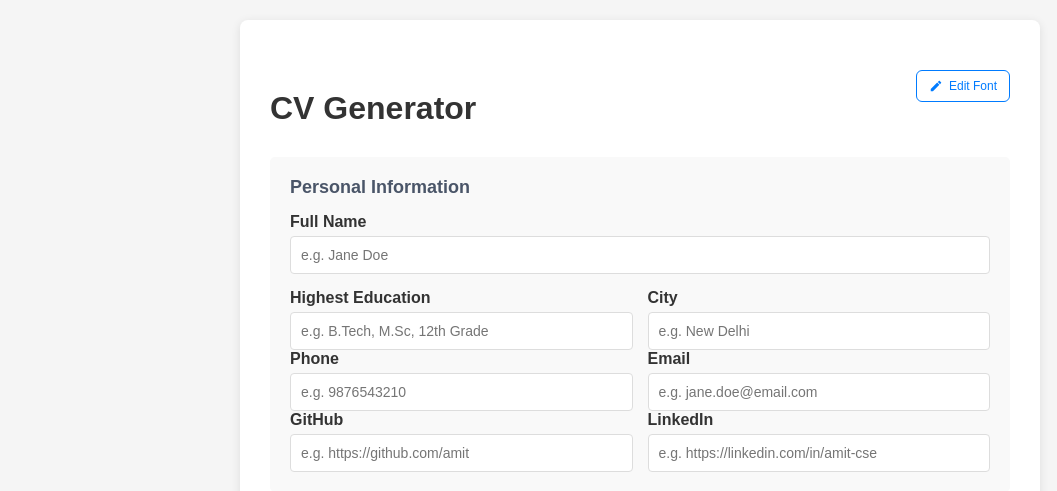
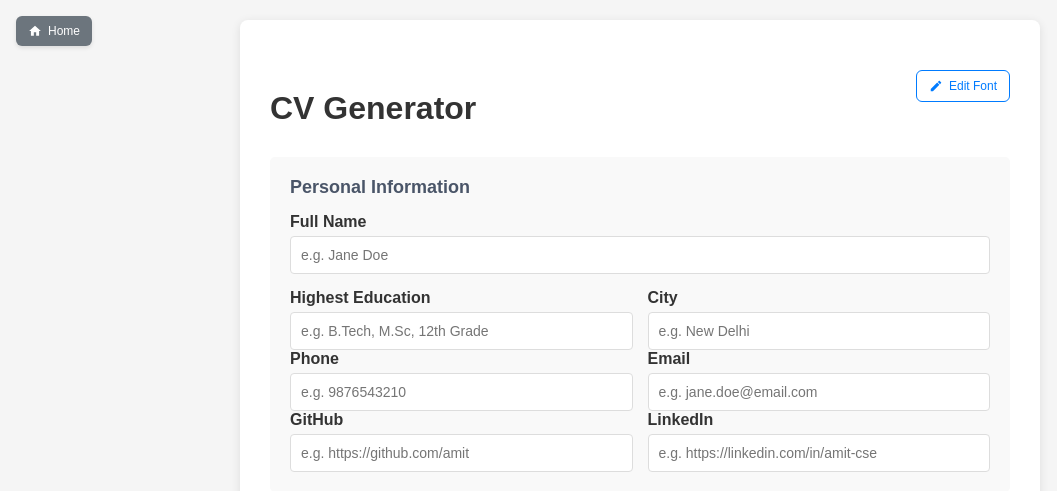
Before and after one commit to avantifellows/cv-generator, a FastAPI app: page /resume/c9643c4a-1bf1-4e46-919c-ea7679efe50f in a window 1280 px wide. Shown: the top 491 px of the page, without its empty margins (0-1057 px from the left). Run offline with FastAPI, Linux system fonts and the light colour scheme.

Commit message:
feat: restore lost UX improvements and clean up endpoints
- Add fixed Home button to edit pages (top-left with icon)
- Update shareResume() to copy URL immediately, autosave in background
- Remove view-only banner from PDF template (keep clean for sharing)
- Remove landing hint text from root choice page
- Delete unused /resume/{resume_id}/share endpoint and update docs
- Maintain tokenized share links (/v/{token}) and progress indicators

```diff
--- a/main.py
+++ b/main.py
@@ -318,21 +318,7 @@ async def save_resume_draft(request: Request, resume_id: str):
         raise HTTPException(status_code=500, detail=f"Error saving draft: {str(e)}")
 
 
-@app.get("/resume/{resume_id}/share")
-async def get_shareable_link(request: Request, resume_id: str):
-    """Get shareable link for a resume as JSON (tokenized)."""
-    try:
-        if not resume_storage_service.resume_exists(resume_id):
-            raise HTTPException(status_code=404, detail="Resume not found")
-        base_url = str(request.base_url).rstrip('/')
-        share_token = encode_share_token(resume_id)
-        shareable_url = f"{base_url}/v/{share_token}"
-        return {"status": "success", "shareable_url": shareable_url, "resume_id": resume_id}
-    except HTTPException:
-        raise
-    except Exception as e:
-        logger.error(f"Error generating shareable link for resume {resume_id}: {str(e)}")
-        raise HTTPException(status_code=500, detail=f"Error generating shareable link: {str(e)}")
+## Removed: /resume/{resume_id}/share endpoint (unused)
 
 
 
--- a/templates/form.html
+++ b/templates/form.html
@@ -150,6 +150,7 @@
 
         /* Mobile Responsive Styles */
         @media (max-width: 768px) {
+            .home-button { top: 12px; left: 12px; padding: 6px 10px; font-size: 11px; }
             body {
                 padding: 10px;
             }
@@ -493,10 +494,37 @@
             transform: translateY(0);
         }
     }
+
+    /* Home button (fixed top-left) */
+    .home-button {
+        position: fixed;
+        top: 16px;
+        left: 16px;
+        background-color: #6c757d;
+        color: #ffffff;
+        padding: 8px 12px;
+        border-radius: 6px;
+        text-decoration: none;
+        font-size: 12px;
+        display: inline-flex;
+        align-items: center;
+        gap: 6px;
+        transition: all 0.2s ease;
+        box-shadow: 0 2px 4px rgba(0,0,0,0.1);
+        z-index: 2000;
+    }
+    .home-button:hover { background-color: #5a6268; }
     </style>
 </head>
 <body>
     <div id="global-progress-bar"></div>
+    <!-- Home Button -->
+    <a href="/" class="home-button" aria-label="Home">
+        <svg width="14" height="14" viewBox="0 0 24 24" fill="currentColor" aria-hidden="true">
+            <path d="M10 20v-6h4v6h5v-8h3L12 3 2 12h3v8z"/>
+        </svg>
+        Home
+    </a>
     <div class="main-flex">
         <div class="form-section">
     <div class="container">
@@ -2919,11 +2947,12 @@
         if (btn) { btn.disabled = true; btn.setAttribute('data-loading', 'true'); if (!btn.querySelector('.button-spinner')) { const sp=document.createElement('span'); sp.className='button-spinner'; btn.appendChild(sp);} }
         startGlobalProgress();
 
-        // First, save the current draft, then copy tokenized share URL provided by server
-        autoSaveDraft().then(() => {
-            const shareUrl = '{{ share_url if share_url else "" }}';
-            copyToClipboard(shareUrl || (window.location.href + '/view'));
-        }).finally(() => {
+        // Copy the tokenized share URL immediately for snappy UX
+        const shareUrl = '{{ share_url if share_url else "" }}';
+        copyToClipboard(shareUrl || (window.location.href + '/view'));
+
+        // Then autosave in the background; do not block the user
+        autoSaveDraft().catch(() => {/* ignore */}).finally(() => {
             if (btn) { btn.disabled = false; btn.removeAttribute('data-loading'); const sp=btn.querySelector('.button-spinner'); if (sp) sp.remove(); }
             endGlobalProgress();
         });
--- a/templates/root_choice.html
+++ b/templates/root_choice.html
@@ -63,7 +63,7 @@
             .then(function(json) {
               if (json && json.exists) {
                 continueBtn.disabled = false;
-                hint.textContent = 'Found a recent resume. You can continue or start a new one.';
+                hint.textContent = '';
               } else {
                 // Clear invalid localStorage and start new
                 try {
```
Also changed, not shown: S3_Resume_Storage_Design.md (+0 -1 lines), context_for_ai/project_summary.md (+0 -1 lines), templates/cv_template_pdf.html (+2 -40 lines), README.md, 1 other file.
